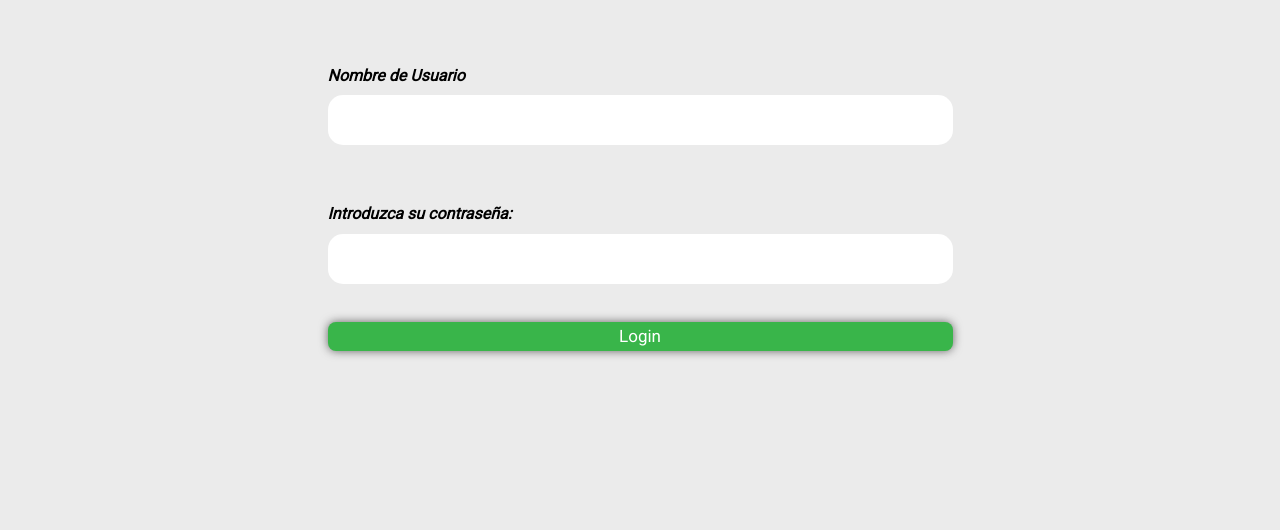
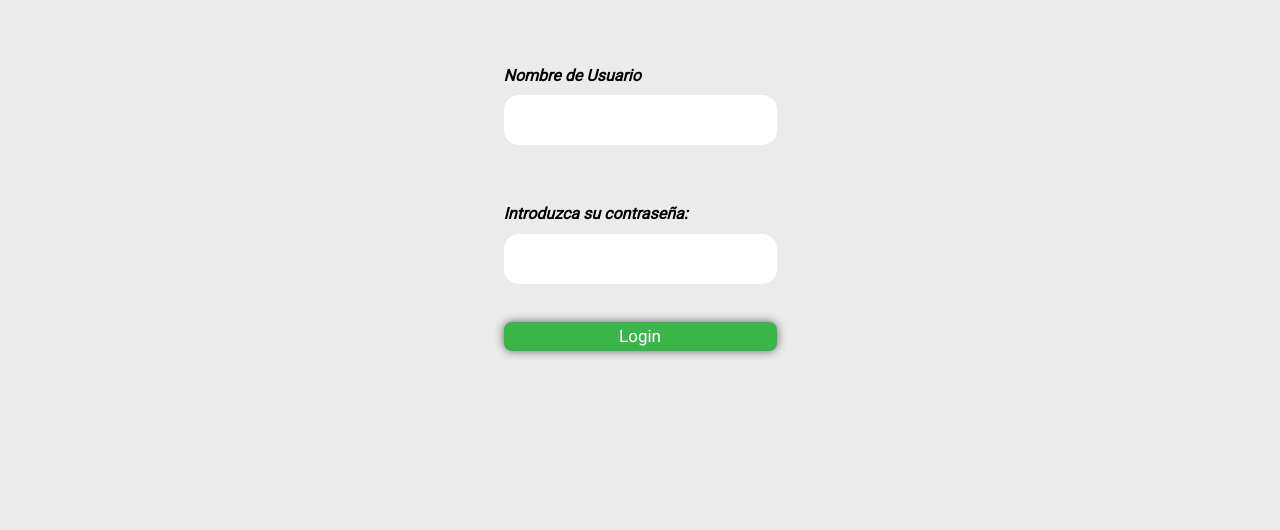
Before and after one commit to matiliendogit/Mercado-Liebre, a website: page views/login.html in a window 1280 px wide. Shown: the part 270-800 px from the top of the page. Drawn offline with Linux system fonts and the light colour scheme.

Commit message:
Login width

```diff
--- a/public/css/login.css
+++ b/public/css/login.css
@@ -16,6 +16,8 @@ h3{
 .create-form{
     padding: 20px 15px;
     height: 580px;
+    width: 70%;
+    margin: auto;
     display: flex;
     align-items: stretch;
     flex-wrap: wrap;
@@ -122,6 +124,9 @@ h3{
 
 @media (min-width: 1199px){
 
+    .create-form{
+        width: 45%;
+    }
 
     .form-div{
         width: 50%;
```
